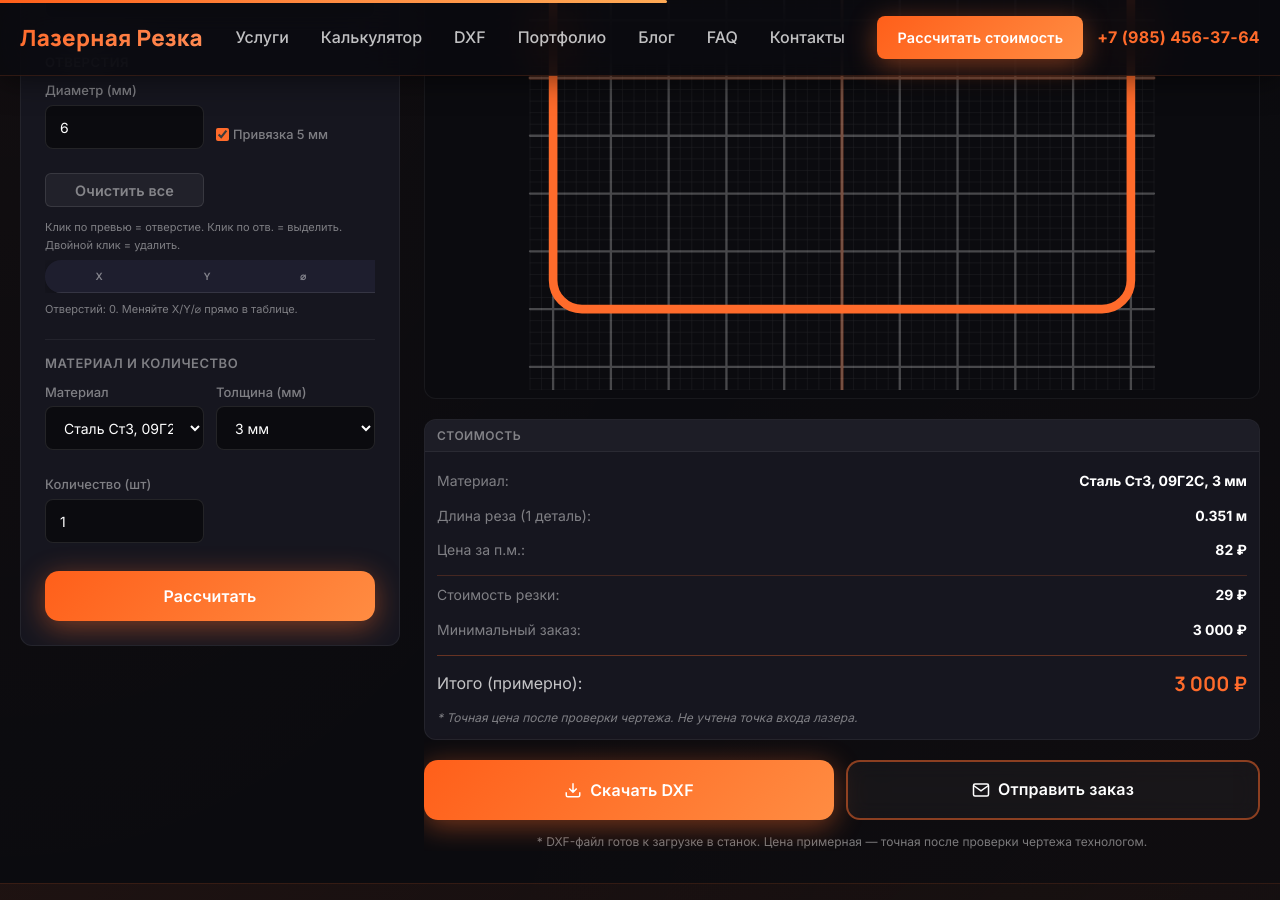
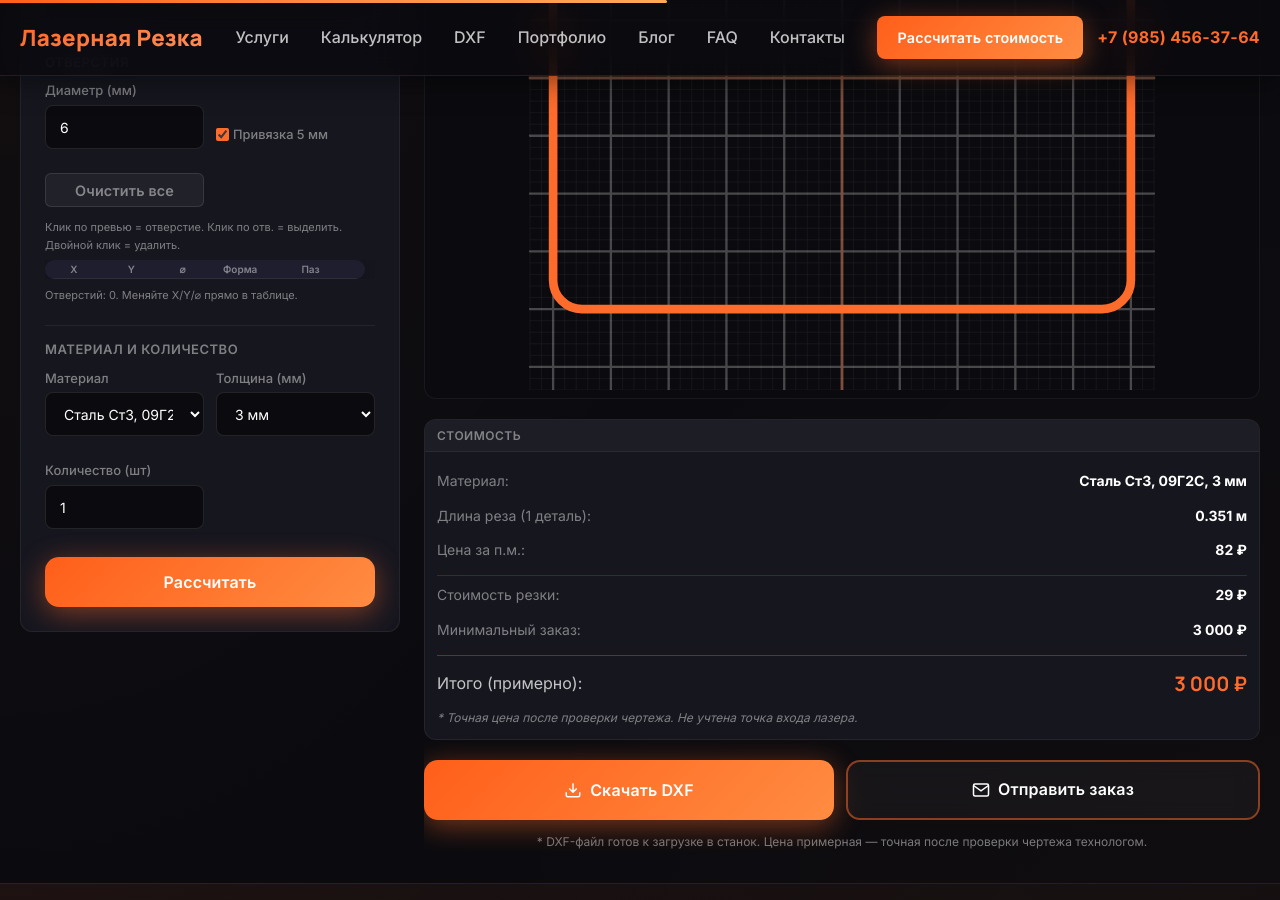
Before and after one commit to kaylas000/lazer-rezka, a Jekyll site: the page built from pages/dxf-generator.html, in a window 1280 px wide and 900 px high, scrolled down 813 px. Built offline with Jekyll 4.4.1, drawn with Linux system fonts in a browser that asks for light colours.

Commit message:
fix: min-width:0 на таблице отверстий — главный CSS давил 600px. ФОРМА ВИДНА!

```diff
--- a/pages/dxf-generator.html
+++ b/pages/dxf-generator.html
@@ -86,7 +86,7 @@ head_extra: |
             </div>
           </div>
           <p class="dxf-hole-hint" style="font-size:11px;color:var(--text-muted);margin:0 0 6px;">Клик по превью = отверстие. Клик по отв. = выделить. Двойной клик = удалить.</p>
-          <div class="dxf-holes-table-wrapper" style="max-height:200px;overflow-y:auto;margin-bottom:8px;width:100%;max-width:340px;">
+          <div class="dxf-holes-table-wrapper" style="max-height:200px;overflow:hidden;margin-bottom:8px;width:100%;">
             <table class="dxf-holes-table" id="rectHolesTable">
               <thead><tr><th style="text-align:center;padding:1px;border-bottom:1px solid var(--border-default);color:var(--text-muted);font-size:10px;width:18%;">X</th><th style="text-align:center;padding:1px;border-bottom:1px solid var(--border-default);color:var(--text-muted);font-size:10px;width:18%;">Y</th><th style="text-align:center;padding:1px;border-bottom:1px solid var(--border-default);color:var(--text-muted);font-size:10px;width:14%;">⌀</th><th style="text-align:center;padding:1px;border-bottom:1px solid var(--border-default);color:var(--text-muted);font-size:10px;width:22%;">Форма</th><th style="text-align:center;padding:1px;border-bottom:1px solid var(--border-default);color:var(--text-muted);font-size:10px;width:22%;">Паз</th><th style="width:6%;border-bottom:1px solid var(--border-default);"></th></tr></thead>
               <tbody></tbody>
@@ -154,7 +154,7 @@ head_extra: |
             </div>
           </div>
           <p class="dxf-hole-hint" style="font-size:11px;color:var(--text-muted);margin:0 0 6px;">Клик по превью = отверстие. Клик по отв. = выделить. Двойной клик = удалить.</p>
-          <div class="dxf-holes-table-wrapper" style="max-height:200px;overflow-y:auto;margin-bottom:8px;width:100%;max-width:340px;">
+          <div class="dxf-holes-table-wrapper" style="max-height:200px;overflow:hidden;margin-bottom:8px;width:100%;">
             <table class="dxf-holes-table" id="circleHolesTable">
               <thead><tr><th style="text-align:center;padding:1px;border-bottom:1px solid var(--border-default);color:var(--text-muted);font-size:10px;width:18%;">X</th><th style="text-align:center;padding:1px;border-bottom:1px solid var(--border-default);color:var(--text-muted);font-size:10px;width:18%;">Y</th><th style="text-align:center;padding:1px;border-bottom:1px solid var(--border-default);color:var(--text-muted);font-size:10px;width:14%;">⌀</th><th style="text-align:center;padding:1px;border-bottom:1px solid var(--border-default);color:var(--text-muted);font-size:10px;width:22%;">Форма</th><th style="text-align:center;padding:1px;border-bottom:1px solid var(--border-default);color:var(--text-muted);font-size:10px;width:22%;">Паз</th><th style="width:6%;border-bottom:1px solid var(--border-default);"></th></tr></thead>
               <tbody></tbody>
@@ -553,6 +553,11 @@ head_extra: |
   text-align: center;
 }
 
+.dxf-holes-table-wrapper { max-height: 200px; overflow: hidden; width: 320px; max-width: 100%; }
+.dxf-holes-table { table-layout: fixed; width: 320px; min-width: 0; font-size: 10px; border-collapse: collapse; }
+.dxf-holes-table td, .dxf-holes-table th { padding: 0px 1px; white-space: nowrap; overflow: hidden; }
+.dxf-holes-table input, .dxf-holes-table select { font-size: 10px; padding: 0px 2px; min-height: 22px; width: 100%; box-sizing: border-box; }
+
 /* Mobile */
 @media (max-width: 640px) {
   .dxf-tab-btn {
@@ -576,11 +581,7 @@ head_extra: |
   .dxf-preview-svg svg { max-width: 100%; height: auto; }
   .dxf-field-row { grid-template-columns: 1fr 1fr 1fr; gap: 6px; }
   .dxf-field-row .dxf-field:last-child { grid-column: auto; }
-  .dxf-holes-table-wrapper { max-height: 140px; overflow: auto; }
-  .dxf-holes-table { font-size: 10px; border-collapse: collapse; }
-  .dxf-holes-table td, .dxf-holes-table th { padding: 0px 1px; white-space: nowrap; overflow: hidden; }
-  .dxf-holes-table input, .dxf-holes-table select { font-size: 10px; padding: 0px 2px; min-height: 22px; width: 100%; box-sizing: border-box; }
-  .dxf-holes-table-wrapper { max-width: 100%; }
+  .dxf-holes-table-wrapper { max-height: 140px; }
   .dxf-instructions details { padding: 8px 10px; font-size: 0.8rem; }
   .dxf-actions { flex-direction: column; gap: 8px; }
   .dxf-generator-section { padding: 8px 0 16px !important; }
```
Also changed, not shown: _analysis/win.png (added).
